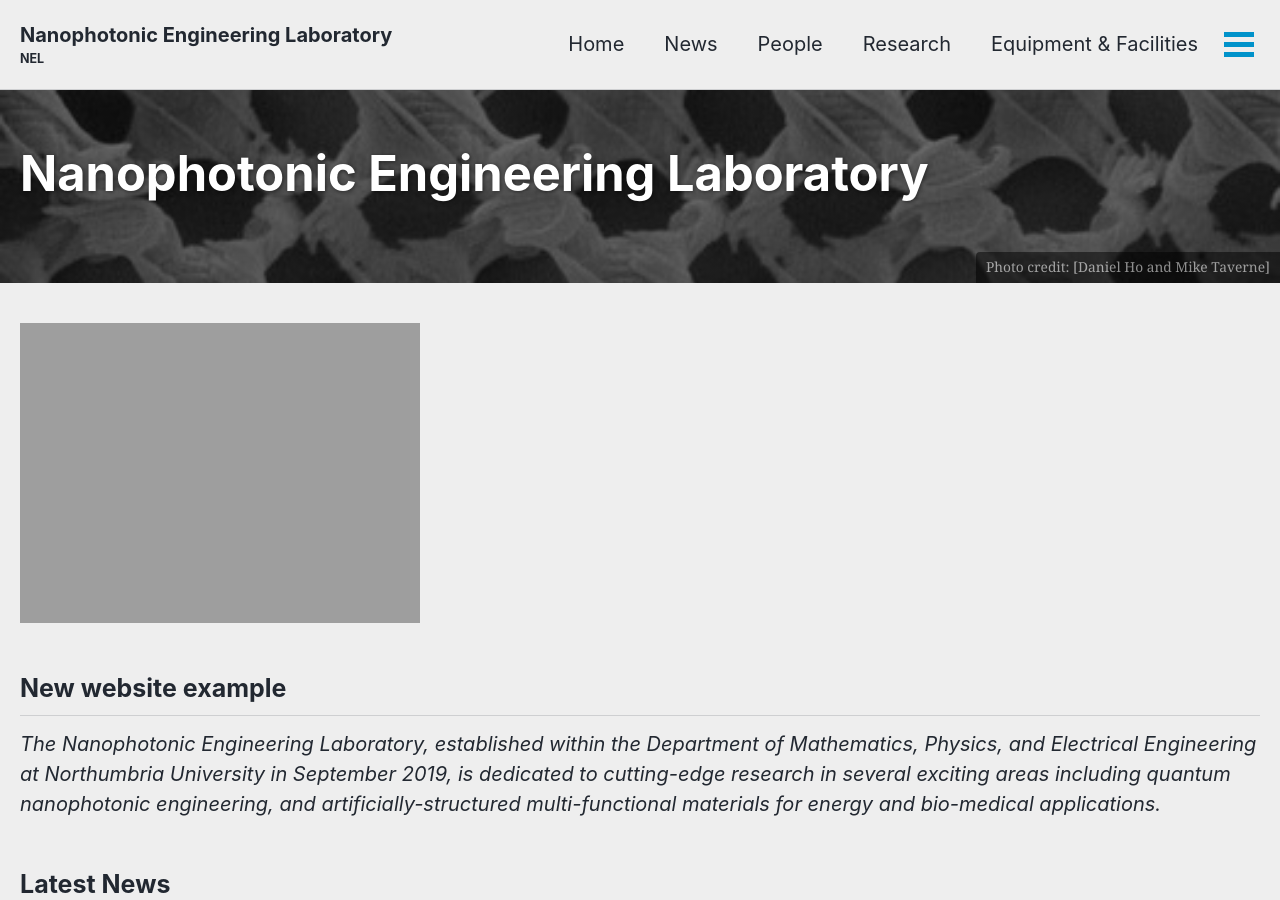
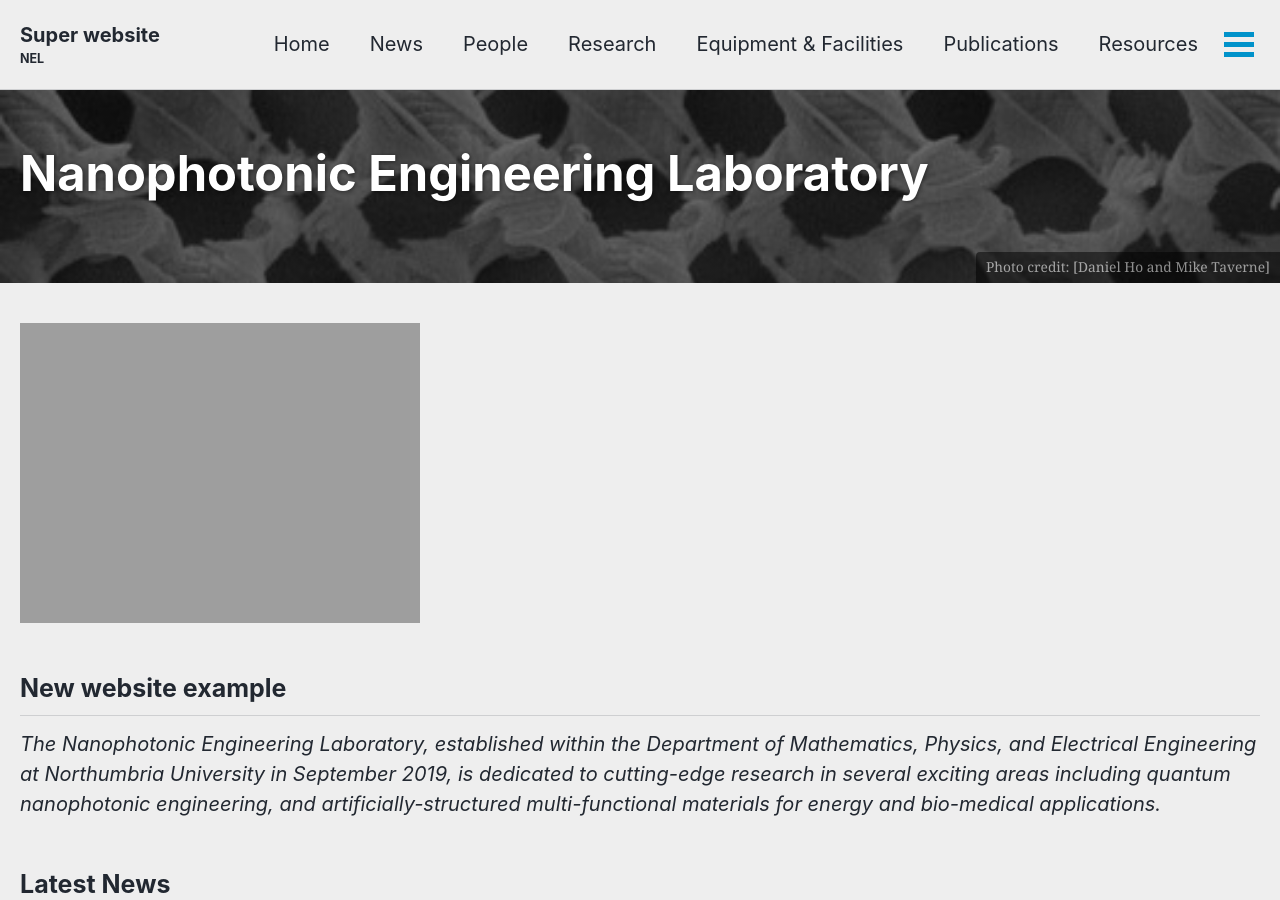
Before and after one commit to NanophotonicEngLab/H3, a Jekyll site: the page built from _pages/home.md, in a window 1280 px wide and 900 px high. Built offline with Jekyll 4.4.1, drawn with Linux system fonts in a browser that asks for light colours; cached includes are drawn as plain includes.

Commit message:
Update _config.yml

```diff
--- a/_config.yml
+++ b/_config.yml
@@ -18,8 +18,8 @@ minimal_mistakes_skin    : "air" # "air", "aqua", "contrast", "dark", "dirt", "n
 # Infos on using variables:
 #   https://stackoverflow.com/questions/41620674/use-placeholders-in-yaml
 #   https://idratherbewriting.com/documentation-theme-jekyll/mydoc_yaml_tutorial#example-6-variables
-name                     : &name "Nanophotonic Engineering Laboratory"
-description              : "Nanophotonic Engineering Laboratory at Northumbria University"
+name                     : &name "Super website"
+description              : "My description"
 locale                   : "en-US"
 title                    : *name
 title_separator          : "|"
```
